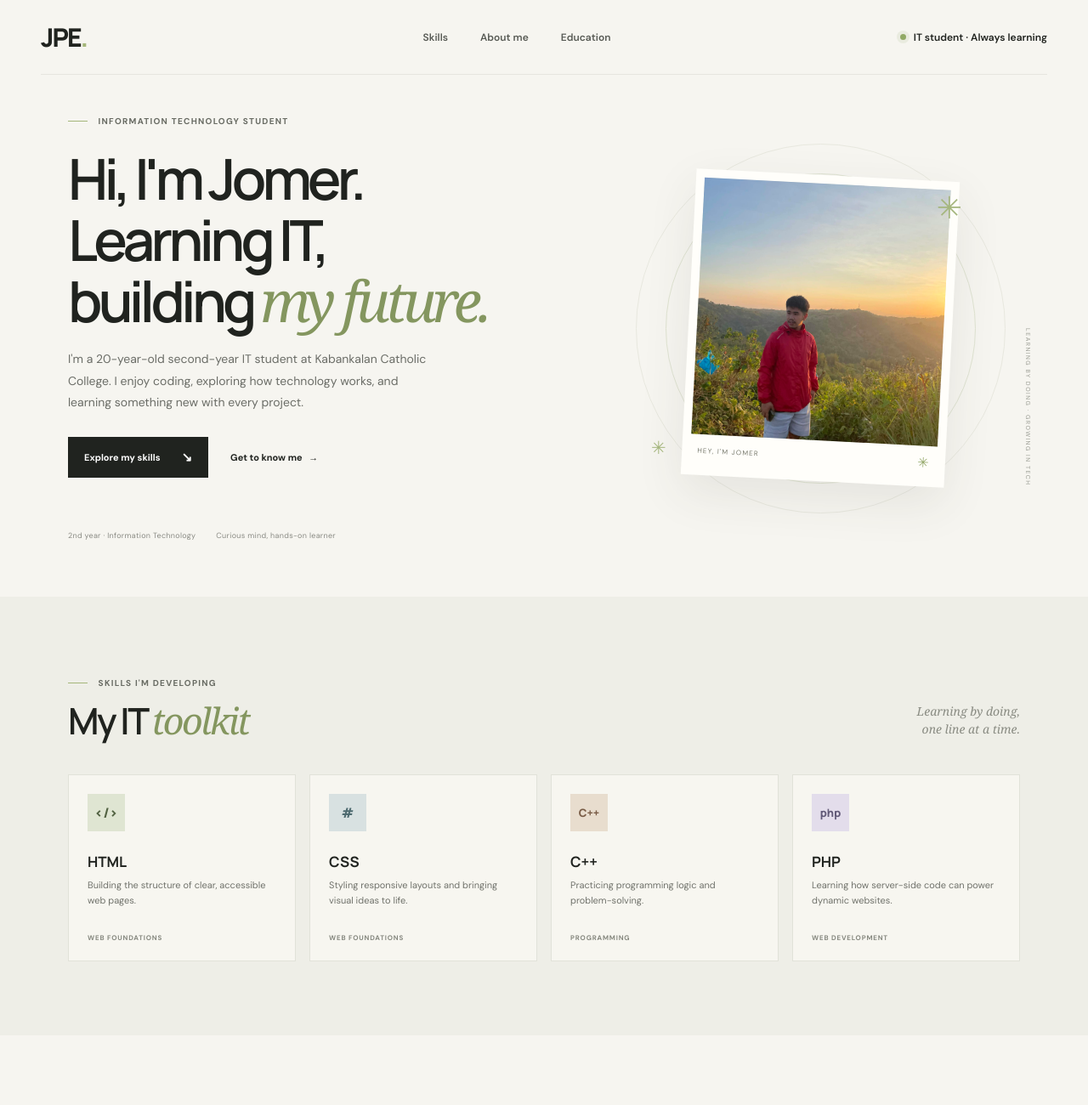
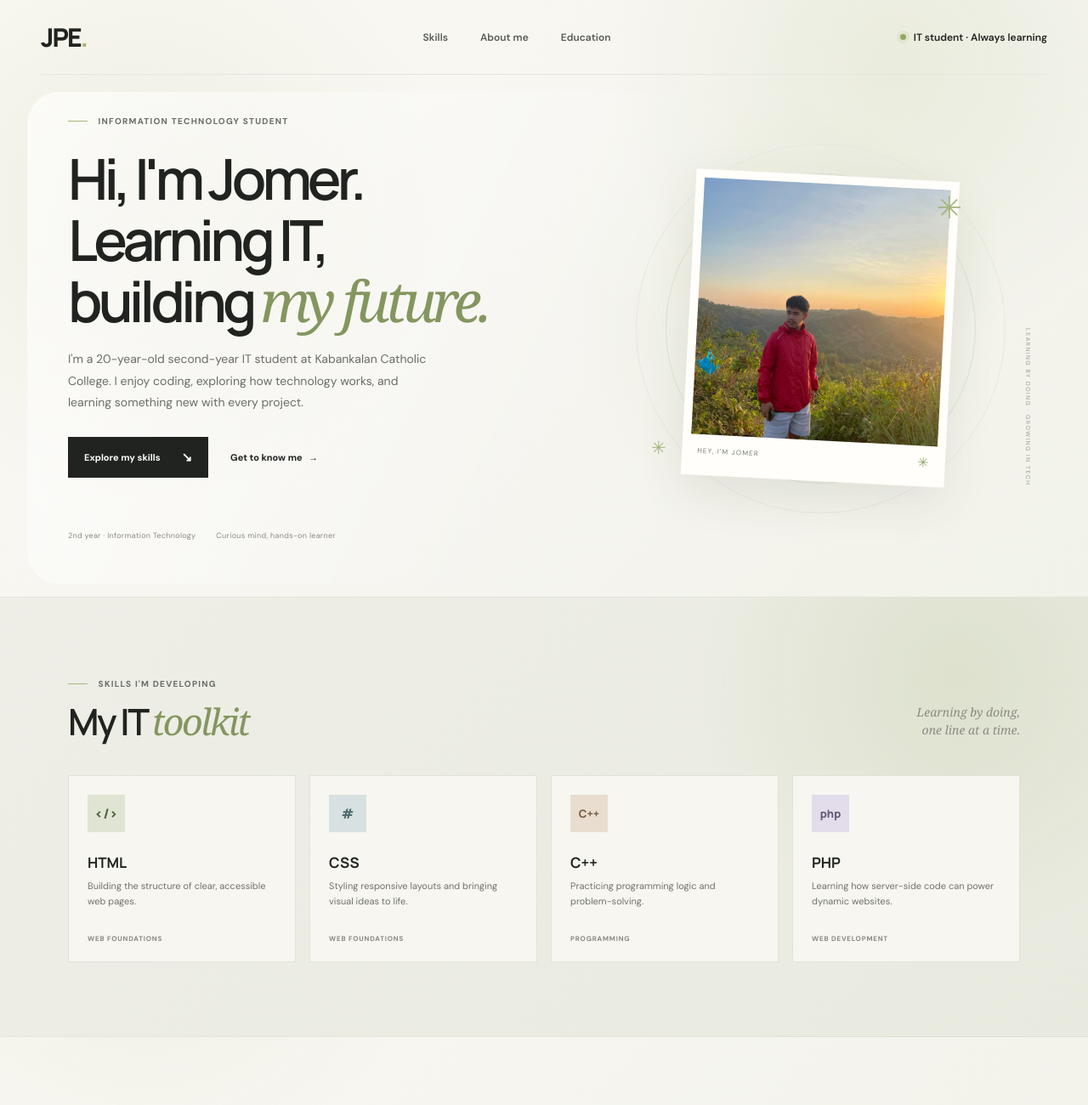
Before and after one commit to jomeretabag/Etabag-project-1, a plain HTML site: page index.html in a window 1280 px wide. Shown: the top 1300 px of the page at 85% size. Drawn offline with Linux system fonts and the light colour scheme.

Commit message:
improving the background

```diff
--- a/styles/style.css
+++ b/styles/style.css
@@ -11,7 +11,17 @@
 
 * { box-sizing: border-box; }
 html { scroll-behavior: smooth; }
-body { margin: 0; background: var(--paper); color: var(--ink); font-family: var(--sans); -webkit-font-smoothing: antialiased; }
+body {
+  margin: 0;
+  background:
+    radial-gradient(circle at 82% 9%, rgba(190, 203, 153, .22), transparent 21rem),
+    radial-gradient(circle at 12% 28%, rgba(221, 218, 193, .32), transparent 23rem),
+    linear-gradient(135deg, #faf9f4 0%, var(--paper) 52%, #f1f2e9 100%);
+  background-attachment: fixed;
+  color: var(--ink);
+  font-family: var(--sans);
+  -webkit-font-smoothing: antialiased;
+}
 a { color: inherit; text-decoration: none; }
 .page-width { width: min(1120px, calc(100% - 96px)); margin-inline: auto; }
 
@@ -25,7 +35,27 @@ a { color: inherit; text-decoration: none; }
 .availability { display: flex; align-items: center; gap: 9px; }
 .availability span { width: 7px; height: 7px; border-radius: 50%; background: #91a965; box-shadow: 0 0 0 4px #91a96520; }
 
-.hero { min-height: 612px; display: grid; grid-template-columns: 1.08fr .92fr; align-items: center; gap: 36px; padding-block: 48px 66px; }
+.hero {
+  position: relative;
+  min-height: 612px;
+  display: grid;
+  grid-template-columns: 1.08fr .92fr;
+  align-items: center;
+  gap: 36px;
+  padding-block: 48px 66px;
+  isolation: isolate;
+}
+.hero::before {
+  content: "";
+  position: absolute;
+  z-index: -1;
+  inset: 20px -48px 15px;
+  border-radius: 38px;
+  background:
+    linear-gradient(115deg, rgba(255, 255, 255, .68), rgba(255, 255, 255, 0) 58%),
+    radial-gradient(circle at 74% 46%, rgba(203, 214, 174, .24), transparent 16rem);
+  pointer-events: none;
+}
 .eyebrow { margin: 0; color: #686b63; font-size: 10px; font-weight: 700; letter-spacing: 1.25px; text-transform: uppercase; }
 .eyebrow-line { display: inline-block; width: 23px; height: 1px; margin: 0 9px 3px 0; background: #a4b67a; }
 h1, h2, h3, p { margin-top: 0; }
@@ -56,7 +86,14 @@ h1 em, h2 em { font-family: var(--serif); font-weight: 400; }
 .sparkle-two { bottom: 60px; left: 36px; font-size: 21px; }
 .side-note { position: absolute; right: -14px; top: 50%; color: #999b92; font-size: 7px; letter-spacing: 1.5px; writing-mode: vertical-rl; }
 
-.work-section { padding: 95px 0 87px; background: #eeeee7; }
+.work-section {
+  position: relative;
+  padding: 95px 0 87px;
+  background:
+    radial-gradient(circle at 88% 18%, rgba(179, 194, 144, .25), transparent 19rem),
+    linear-gradient(135deg, #eeeee7 0%, #e9eadf 100%);
+  border-block: 1px solid rgba(125, 132, 108, .08);
+}
 .section-heading { display: flex; align-items: end; justify-content: space-between; margin-bottom: 38px; }
 .section-heading h2, .about-copy h2 { margin: 13px 0 0; font-family: var(--display); font-size: 43px; font-weight: 600; letter-spacing: -2.5px; line-height: 1.15; }
 .section-heading h2 em, .about-copy h2 em { color: #84965f; }
```
